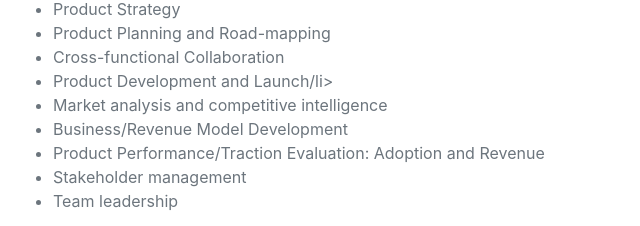
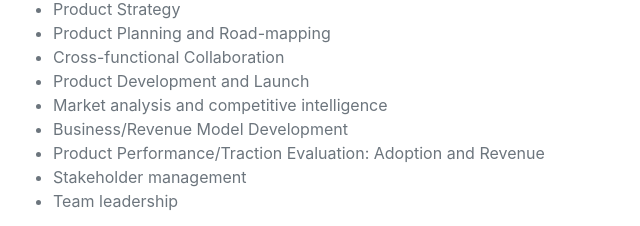
Before and after one commit to jotibasi/website, a plain HTML site: page index.html in a window 1280 px wide. Shown: the part 409-635 px from the top of the page, 299-939 px from the left. Drawn offline with nearby package versions, Linux system fonts and the light colour scheme; a web font is replaced by a local one.

Commit message:
Update index.html

```diff
--- a/index.html
+++ b/index.html
@@ -57,7 +57,7 @@
 
  <li>Product Planning and Road-mapping</li>
  <li>Cross-functional Collaboration</li>
- <li>Product Development and Launch/li>
+ <li>Product Development and Launch</li>
  <li>Market analysis and competitive intelligence</li>
  <li>Business/Revenue Model Development</li>
  <li>Product Performance/Traction Evaluation: Adoption and Revenue</li>
```
